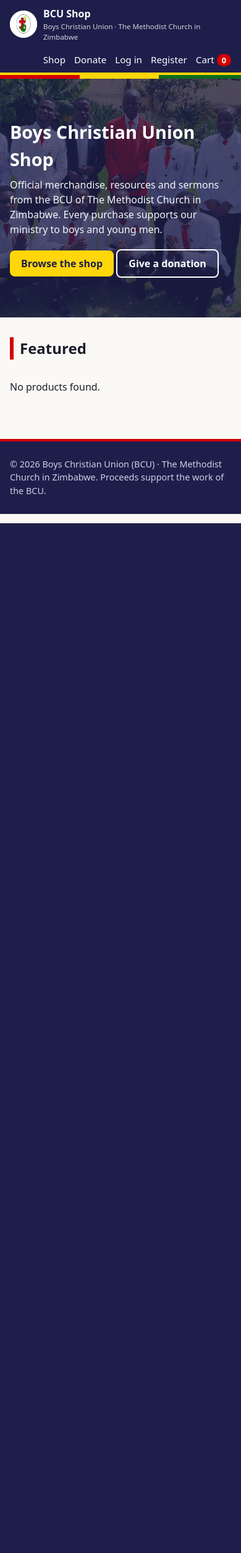
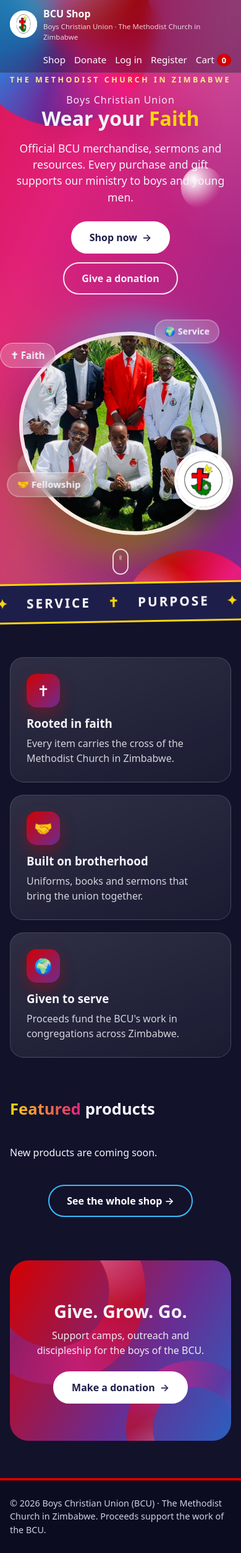
Before and after one commit to SlyJeremiah/BCU, a Django app: template shop/templates/shop/home.html in a window 390 px wide. Shown: the whole page at 62% size. Before the commit the page ends 844 px from the top, so only its background shows below. Run offline with Django 5.2, Linux system fonts and the light colour scheme; the template is opened without the code that fills it, so the values that code supplies are empty; parts of the project's set-up code (start-up, migrations or seed data) failed here and were passed over.

Commit message:
Animated landing page: gradient aurora, 3D rings, parallax, scroll reveals
Co-Authored-By: Claude Sonnet 5.5 <noreply@anthropic.com>

```diff
--- a/shop/templates/shop/base.html
+++ b/shop/templates/shop/base.html
@@ -7,8 +7,9 @@
 <link rel="icon" href="{% static 'img/mcz-logo.jpg' %}">
 <link rel="stylesheet" href="{% static 'css/bcu.css' %}">
 <script src="https://unpkg.com/htmx.org@2.0.4"></script>
+{% block head %}{% endblock %}
 </head>
-<body hx-headers='{"X-CSRFToken": "{{ csrf_token }}"}'>
+<body class="{% block bodyclass %}{% endblock %}" hx-headers='{"X-CSRFToken": "{{ csrf_token }}"}'>
 <header class="site"><div class="wrap">
   <a class="brand" href="{% url 'home' %}"><img src="{% static 'img/mcz-logo.jpg' %}" alt="Methodist Church in Zimbabwe logo">
     <span>{{ SHOP.NAME }}<small>{{ SHOP.ORG }} · {{ SHOP.CHURCH }}</small></span></a>
@@ -34,5 +35,6 @@
 <footer class="site"><div class="wrap">
   © {% now "Y" %} {{ SHOP.ORG }} (BCU) · {{ SHOP.CHURCH }}. Proceeds support the work of the BCU.
 </div></footer>
+<script src="{% static 'js/landing.js' %}" defer></script>
 </body>
 </html>
--- a/shop/templates/shop/home.html
+++ b/shop/templates/shop/home.html
@@ -1,13 +1,80 @@
 {% extends "shop/base.html" %}{% load static %}
-{% block hero %}<section class="hero"><div class="wrap">
-  <h1>{{ SHOP.ORG }} Shop</h1>
-  <p>Official merchandise, resources and sermons from the BCU of {{ SHOP.CHURCH }}. Every purchase supports our ministry to boys and young men.</p>
-  <a class="btn yellow" href="{% url 'product_list' %}">Browse the shop</a>
-  <a class="btn ghost" href="{% url 'donate' %}">Give a donation</a>
-</div></section>{% endblock %}
+{% block head %}<link rel="stylesheet" href="{% static 'css/landing.css' %}">{% endblock %}
+{% block bodyclass %}landing{% endblock %}
+
+{% block hero %}
+<section class="hero2" id="top">
+  <div class="aurora" aria-hidden="true"></div>
+  <div class="ring r1" data-depth="30" aria-hidden="true"></div>
+  <div class="ring r2" data-depth="-20" aria-hidden="true"></div>
+  <div class="ring r3" data-depth="45" aria-hidden="true"></div>
+  <span class="orb o1" data-depth="60" aria-hidden="true"></span>
+  <span class="orb o2" data-depth="-40" aria-hidden="true"></span>
+  <span class="orb o3" data-depth="25" aria-hidden="true"></span>
+
+  <div class="wrap hero2-grid">
+    <div class="hero2-copy">
+      <p class="eyebrow reveal">{{ SHOP.CHURCH }}</p>
+      <h1 class="reveal">
+        <span class="line">{{ SHOP.ORG }}</span>
+        <span class="line big">Wear your <span class="rotator" data-words="Faith|Brotherhood|Service|Purpose"><b>Faith</b></span></span>
+      </h1>
+      <p class="lede reveal">Official BCU merchandise, sermons and resources. Every purchase and gift supports our ministry to boys and young men.</p>
+      <div class="cta reveal">
+        <a class="pill solid" href="{% url 'product_list' %}">Shop now <i>→</i></a>
+        <a class="pill" href="{% url 'donate' %}">Give a donation</a>
+      </div>
+    </div>
+
+    <div class="hero2-art reveal" data-depth="14">
+      <div class="halo" aria-hidden="true"></div>
+      <div class="photo"><img src="{% static 'img/bcu-hero.jpg' %}" alt="Members of the Boys Christian Union in their white blazers"></div>
+      <img class="crest" src="{% static 'img/mcz-logo.jpg' %}" alt="Methodist Church in Zimbabwe crest">
+      <span class="chip c1">✝ Faith</span><span class="chip c2">🤝 Fellowship</span><span class="chip c3">🌍 Service</span>
+    </div>
+  </div>
+  <a class="scroll-cue" href="#featured" aria-label="Scroll to products"><span></span></a>
+</section>
+
+<div class="marquee" aria-hidden="true"><div class="track">
+  {% for i in "1234" %}<span>Faith</span><em>✝</em><span>Brotherhood</span><em>✦</em><span>Service</span><em>✝</em><span>Purpose</span><em>✦</em>{% endfor %}
+</div></div>
+{% endblock %}
+
 {% block content %}
-<h2 class="section">Featured</h2>
-{% include "shop/_products.html" with products=featured %}
-{% if categories %}<h2 class="section">Categories</h2>
-<p>{% for c in categories %}<a class="btn ghost" style="color:var(--navy);margin:0 6px 6px 0" href="{% url 'product_list' %}?category={{ c.slug }}">{{ c.name }}</a>{% endfor %}</p>{% endif %}
+<section class="values">
+  <div class="value reveal" style="--d:0ms"><div class="ico">✝</div><h3>Rooted in faith</h3><p>Every item carries the cross of the Methodist Church in Zimbabwe.</p></div>
+  <div class="value reveal" style="--d:120ms"><div class="ico">🤝</div><h3>Built on brotherhood</h3><p>Uniforms, books and sermons that bring the union together.</p></div>
+  <div class="value reveal" style="--d:240ms"><div class="ico">🌍</div><h3>Given to serve</h3><p>Proceeds fund the BCU's work in congregations across Zimbabwe.</p></div>
+</section>
+
+<h2 class="section2 reveal" id="featured"><span>Featured</span> products</h2>
+<div class="grid fx">
+{% for p in featured %}
+  <article class="card tilt reveal" style="--d:{{ forloop.counter0 }}00ms">
+    <a class="img" href="{{ p.get_absolute_url }}">{% if p.image %}<img src="{{ p.image.url }}" alt="{{ p.name }}" loading="lazy">{% else %}<span class="ph">{% if p.is_digital %}♪{% else %}✝{% endif %}</span>{% endif %}</a>
+    <div class="body">
+      <span class="tag {{ p.kind }}">{{ p.get_kind_display }}</span>
+      <h3><a href="{{ p.get_absolute_url }}">{{ p.name }}</a></h3>
+      <span class="price">{{ SHOP.CURRENCY_SYMBOL }}{{ p.price }}</span>
+      {% if p.in_stock %}
+      <form hx-post="{% url 'cart_add' p.pk %}" hx-target="#cart-badge" hx-swap="innerHTML" method="post" action="{% url 'cart_add' p.pk %}">{% csrf_token %}
+        <button class="pill solid sm" style="width:100%">Add to cart</button> <span id="add-note-{{ p.pk }}"></span></form>
+      {% else %}<em style="color:var(--red)">Out of stock</em>{% endif %}
+    </div>
+  </article>
+{% empty %}<p>New products are coming soon.</p>{% endfor %}
+</div>
+<p class="reveal" style="text-align:center;margin-top:24px"><a class="pill dark" href="{% url 'product_list' %}">See the whole shop →</a></p>
+
+{% if categories %}<div class="cats reveal">{% for c in categories %}<a href="{% url 'product_list' %}?category={{ c.slug }}">{{ c.name }}</a>{% endfor %}</div>{% endif %}
+
+<section class="give reveal">
+  <div class="ring r4" aria-hidden="true"></div><div class="ring r5" aria-hidden="true"></div>
+  <div class="give-in">
+    <h2>Give. Grow. Go.</h2>
+    <p>Support camps, outreach and discipleship for the boys of the BCU.</p>
+    <a class="pill solid" href="{% url 'donate' %}">Make a donation <i>→</i></a>
+  </div>
+</section>
 {% endblock %}
--- /dev/null
+++ b/static/css/landing.css
@@ -0,0 +1,129 @@
+/* Landing page: gradient aurora + animated torus rings, in BCU colours */
+:root{
+  --m1:#d40000; --m2:#e0207a; --m3:#6a2c91; --m4:#1e1e4b; --sky:#38bdf8; --gold:#ffd60a;
+  --ease:cubic-bezier(.2,.8,.2,1);
+}
+body.landing{background:#12122b;color:#f4f4fa;overflow-x:hidden}
+body.landing main{position:relative}
+body.landing a{color:inherit}
+
+/* header floats over the hero as frosted glass */
+body.landing header.site{position:fixed;inset:0 0 auto 0;z-index:50;background:rgba(18,18,43,.35);backdrop-filter:blur(14px);-webkit-backdrop-filter:blur(14px);border-bottom:1px solid rgba(255,255,255,.14)}
+body.landing .cross-bar{display:none}
+body.landing nav.main a:hover{color:var(--gold)}
+
+/* ---------- hero ---------- */
+.hero2{position:relative;min-height:100vh;display:flex;align-items:center;padding:110px 0 90px;overflow:hidden;isolation:isolate}
+.aurora{position:absolute;inset:-20%;z-index:-3;
+  background:linear-gradient(115deg,var(--m1),var(--m2) 28%,var(--m3) 55%,#2b5fbf 78%,var(--sky));
+  background-size:220% 220%;animation:shift 18s ease-in-out infinite alternate}
+.aurora::after{content:"";position:absolute;inset:0;background:radial-gradient(70% 60% at 20% 80%,rgba(255,214,10,.18),transparent 60%),radial-gradient(60% 50% at 85% 15%,rgba(255,255,255,.22),transparent 60%)}
+@keyframes shift{to{background-position:100% 60%}}
+
+.ring{position:absolute;border-radius:50%;z-index:-2;pointer-events:none;
+  background:conic-gradient(from 20deg,var(--m1),var(--m2),var(--m3),#2b8fe0,var(--sky),var(--m2),var(--m1));
+  -webkit-mask:radial-gradient(farthest-side,transparent calc(100% - var(--t,90px)),#000 calc(100% - var(--t,90px) + 1px));
+          mask:radial-gradient(farthest-side,transparent calc(100% - var(--t,90px)),#000 calc(100% - var(--t,90px) + 1px));
+  filter:drop-shadow(0 30px 40px rgba(30,30,75,.45)) saturate(1.1);
+  transform:translate3d(var(--px,0),var(--py,0),0)}
+.ring::after{content:"";position:absolute;inset:0;border-radius:50%;background:radial-gradient(circle at 30% 25%,rgba(255,255,255,.55),transparent 38%);-webkit-mask:inherit;mask:inherit}
+.r1{width:min(78vw,780px);aspect-ratio:1;--t:130px;left:-14%;top:-12%;animation:spin 46s linear infinite,float 9s ease-in-out infinite alternate}
+.r2{width:min(60vw,560px);aspect-ratio:1;--t:100px;right:-10%;bottom:-18%;opacity:.95;animation:spin 60s linear infinite reverse,float 11s ease-in-out infinite alternate-reverse}
+.r3{width:min(26vw,240px);aspect-ratio:1;--t:46px;right:34%;top:12%;opacity:.8;animation:spin 24s linear infinite,float 7s ease-in-out infinite alternate}
+@keyframes spin{to{rotate:360deg}}
+@keyframes float{from{translate:0 -14px}to{translate:0 18px}}
+
+.orb{position:absolute;border-radius:50%;z-index:-1;background:radial-gradient(circle at 30% 30%,#fff,rgba(255,255,255,.1) 60%,transparent 70%);transform:translate3d(var(--px,0),var(--py,0),0);animation:bob 8s ease-in-out infinite alternate}
+.o1{width:90px;height:90px;left:46%;top:18%}.o2{width:46px;height:46px;left:8%;bottom:16%;animation-delay:-3s}.o3{width:64px;height:64px;right:8%;top:30%;animation-delay:-5s}
+@keyframes bob{from{translate:0 0;scale:1}to{translate:0 -26px;scale:1.12}}
+
+.hero2-grid{display:grid;grid-template-columns:1.1fr .9fr;gap:40px;align-items:center;position:relative;width:100%}
+.eyebrow{letter-spacing:.28em;text-transform:uppercase;font-size:.78rem;font-weight:600;color:#ffe98a;margin:0 0 14px}
+.hero2 h1{margin:0 0 18px;line-height:1.02;font-weight:800;font-size:clamp(2rem,5.2vw,4.1rem);text-shadow:0 8px 40px rgba(30,30,75,.4)}
+.hero2 h1 .line{display:block}
+.hero2 h1 .line:first-child{font-size:.5em;font-weight:500;letter-spacing:.06em;opacity:.95;margin-bottom:6px}
+.rotator{display:inline-block;position:relative;color:var(--gold);min-width:3ch}
+.rotator b{display:inline-block;animation:wordIn .6s var(--ease) both}
+.rotator.out b{animation:wordOut .35s ease-in both}
+@keyframes wordIn{from{opacity:0;transform:translateY(.5em) rotateX(-70deg);filter:blur(6px)}to{opacity:1;transform:none;filter:none}}
+@keyframes wordOut{to{opacity:0;transform:translateY(-.5em);filter:blur(6px)}}
+.lede{max-width:520px;font-size:1.1rem;opacity:.95;margin:0 0 26px}
+
+.cta{display:flex;gap:14px;flex-wrap:wrap}
+.pill{display:inline-flex;align-items:center;gap:8px;padding:12px 28px;border-radius:999px;border:2px solid rgba(255,255,255,.9);color:#fff;text-decoration:none;font-weight:600;background:transparent;cursor:pointer;font:inherit;font-weight:600;transition:transform .3s var(--ease),background .3s,color .3s,box-shadow .3s}
+.pill:hover{transform:translateY(-3px);background:rgba(255,255,255,.18);box-shadow:0 12px 30px rgba(0,0,0,.25)}
+.pill.solid{background:#fff;color:var(--m4);border-color:#fff}
+.pill.solid:hover{background:var(--gold);border-color:var(--gold);color:var(--m4)}
+.pill.solid i{font-style:normal;transition:transform .3s var(--ease)} .pill.solid:hover i{transform:translateX(5px)}
+.pill.sm{padding:8px 16px;font-size:.92rem;background:var(--m1);border-color:var(--m1);color:#fff}
+.pill.sm:hover{background:var(--m2);border-color:var(--m2);color:#fff}
+.pill.dark{border-color:var(--sky);color:#fff}.pill.dark:hover{background:var(--sky);color:var(--m4)}
+
+/* hero art */
+.hero2-art{position:relative;justify-self:center;width:min(420px,84vw);aspect-ratio:1;transform:translate3d(var(--px,0),var(--py,0),0)}
+.halo{position:absolute;inset:-9%;border-radius:50%;background:conic-gradient(from 0deg,var(--gold),var(--m2),var(--sky),var(--gold));filter:blur(26px);opacity:.7;animation:spin 14s linear infinite}
+.photo{position:absolute;inset:0;border-radius:42% 58% 55% 45%/50% 42% 58% 50%;overflow:hidden;border:6px solid rgba(255,255,255,.85);box-shadow:0 40px 80px rgba(18,18,43,.5);animation:morph 12s ease-in-out infinite alternate}
+.photo img{width:100%;height:100%;object-fit:cover;transform:scale(1.15);animation:kenburns 20s ease-in-out infinite alternate}
+@keyframes morph{50%{border-radius:55% 45% 42% 58%/45% 58% 42% 55%}to{border-radius:46% 54% 60% 40%/58% 44% 56% 42%}}
+@keyframes kenburns{to{transform:scale(1.3) translate(-3%,-2%)}}
+.crest{position:absolute;width:26%;aspect-ratio:1;object-fit:cover;border-radius:50%;background:#fff;right:-4%;bottom:6%;border:4px solid #fff;box-shadow:0 14px 34px rgba(0,0,0,.35);animation:bob 6s ease-in-out infinite alternate}
+.chip{position:absolute;padding:7px 14px;border-radius:999px;background:rgba(255,255,255,.2);backdrop-filter:blur(10px);border:1px solid rgba(255,255,255,.5);font-size:.85rem;font-weight:600;white-space:nowrap;animation:bob 7s ease-in-out infinite alternate}
+.c1{left:-8%;top:14%}.c2{left:-4%;bottom:12%;animation-delay:-2s}.c3{right:2%;top:-2%;animation-delay:-4s}
+
+.scroll-cue{position:absolute;bottom:26px;left:50%;translate:-50% 0;width:26px;height:42px;border:2px solid rgba(255,255,255,.8);border-radius:20px}
+.scroll-cue span{position:absolute;left:50%;top:8px;width:4px;height:8px;margin-left:-2px;border-radius:2px;background:#fff;animation:wheel 1.6s ease-in-out infinite}
+@keyframes wheel{0%{opacity:0;transform:translateY(0)}30%{opacity:1}100%{opacity:0;transform:translateY(16px)}}
+
+/* ---------- marquee ---------- */
+.marquee{background:var(--m4);border-block:3px solid var(--gold);overflow:hidden;white-space:nowrap;padding:14px 0;transform:rotate(-1deg);margin:-14px -2% 0;position:relative;z-index:2}
+.marquee .track{display:inline-flex;gap:28px;animation:marquee 28s linear infinite;font-weight:800;font-size:1.3rem;letter-spacing:.14em;text-transform:uppercase}
+.marquee em{font-style:normal;color:var(--gold)}
+.marquee span{color:#fff}
+@keyframes marquee{to{transform:translateX(-50%)}}
+
+/* ---------- sections ---------- */
+body.landing main{padding-top:56px}
+.values{display:grid;grid-template-columns:repeat(auto-fit,minmax(240px,1fr));gap:20px}
+.value{padding:26px;border-radius:22px;background:linear-gradient(160deg,rgba(255,255,255,.12),rgba(255,255,255,.04));border:1px solid rgba(255,255,255,.16);backdrop-filter:blur(6px);transition:transform .4s var(--ease),border-color .3s}
+.value:hover{transform:translateY(-8px);border-color:var(--gold)}
+.value .ico{width:54px;height:54px;border-radius:16px;display:grid;place-items:center;font-size:1.5rem;background:linear-gradient(135deg,var(--m1),var(--m3));margin-bottom:12px;box-shadow:0 10px 24px rgba(212,0,0,.35)}
+.value h3{margin:0 0 6px}.value p{margin:0;opacity:.85}
+
+.section2{font-size:clamp(1.6rem,4vw,2.4rem);margin:64px 0 22px;font-weight:800}
+.section2 span{background:linear-gradient(90deg,var(--gold),var(--m2));-webkit-background-clip:text;background-clip:text;color:transparent}
+body.landing .card{background:rgba(255,255,255,.07);border:1px solid rgba(255,255,255,.16);backdrop-filter:blur(8px);transition:transform .25s ease,box-shadow .3s,border-color .3s;transform-style:preserve-3d;will-change:transform}
+body.landing .card:hover{box-shadow:0 26px 50px rgba(0,0,0,.4),0 0 0 1px var(--gold) inset;border-color:var(--gold)}
+body.landing .card .img{background:linear-gradient(135deg,var(--m3),var(--m1));overflow:hidden}
+body.landing .card .img img{transition:transform .6s var(--ease)} body.landing .card:hover .img img{transform:scale(1.08)}
+.ph{font-size:3rem;color:rgba(255,255,255,.6)}
+body.landing .card h3 a{color:#fff}
+body.landing .price{color:var(--gold);font-size:1.1rem}
+body.landing .tag{background:var(--gold)}
+
+.cats{display:flex;gap:10px;flex-wrap:wrap;justify-content:center;margin-top:34px}
+.cats a{padding:8px 20px;border-radius:999px;border:1.5px solid rgba(255,255,255,.4);text-decoration:none;transition:.3s}
+.cats a:hover{background:#fff;color:var(--m4)}
+
+.give{position:relative;overflow:hidden;margin:70px 0 0;border-radius:30px;padding:60px 28px;text-align:center;background:linear-gradient(120deg,var(--m1),var(--m3) 60%,#2b5fbf);isolation:isolate}
+.give h2{font-size:clamp(1.8rem,5vw,3rem);margin:0 0 6px}.give p{margin:0 auto 22px;max-width:480px;opacity:.95}
+.r4{width:300px;aspect-ratio:1;--t:60px;left:-80px;top:-100px;opacity:.55;animation:spin 30s linear infinite}
+.r5{width:220px;aspect-ratio:1;--t:44px;right:-50px;bottom:-90px;opacity:.55;animation:spin 22s linear infinite reverse}
+.give .ring{z-index:-1}
+body.landing footer.site{margin-top:60px;background:#0c0c20}
+
+/* ---------- scroll reveal ---------- */
+.reveal{opacity:0;transform:translateY(34px);filter:blur(4px);transition:opacity .9s var(--ease) var(--d,0ms),transform .9s var(--ease) var(--d,0ms),filter .9s var(--ease) var(--d,0ms)}
+.reveal.in{opacity:1;transform:none;filter:none}
+.hero2 .reveal:nth-child(2){transition-delay:.12s}.hero2 .reveal:nth-child(3){transition-delay:.24s}.hero2 .reveal:nth-child(4){transition-delay:.36s}
+
+@media(max-width:860px){
+  .hero2{padding-top:120px;text-align:center}
+  .hero2-grid{grid-template-columns:1fr}
+  .lede{margin-inline:auto}.cta{justify-content:center}
+  .hero2-art{margin-top:20px}
+  .r3,.o1{display:none}
+}
+@media(prefers-reduced-motion:reduce){
+  *,*::before,*::after{animation:none!important;transition:none!important}
+  .reveal{opacity:1;transform:none;filter:none}
+}
--- /dev/null
+++ b/static/js/landing.js
@@ -0,0 +1,68 @@
+(function () {
+  var reduce = window.matchMedia("(prefers-reduced-motion: reduce)").matches;
+
+  // scroll reveal
+  var els = document.querySelectorAll(".reveal");
+  if ("IntersectionObserver" in window && !reduce) {
+    var io = new IntersectionObserver(function (entries) {
+      entries.forEach(function (e) {
+        if (e.isIntersecting) { e.target.classList.add("in"); io.unobserve(e.target); }
+      });
+    }, { threshold: 0.12 });
+    els.forEach(function (el) { io.observe(el); });
+  } else {
+    els.forEach(function (el) { el.classList.add("in"); });
+  }
+
+  if (reduce || !document.querySelector(".hero2")) return;
+
+  // rotating hero word
+  var rot = document.querySelector(".rotator");
+  if (rot) {
+    var words = rot.dataset.words.split("|"), i = 0;
+    setInterval(function () {
+      rot.classList.add("out");
+      setTimeout(function () {
+        i = (i + 1) % words.length;
+        rot.innerHTML = "<b>" + words[i] + "</b>";
+        rot.classList.remove("out");
+      }, 350);
+    }, 2600);
+  }
+
+  // mouse parallax on [data-depth]
+  var hero = document.querySelector(".hero2");
+  var layers = hero.querySelectorAll("[data-depth]");
+  var tx = 0, ty = 0, cx = 0, cy = 0, raf;
+  hero.addEventListener("mousemove", function (e) {
+    var r = hero.getBoundingClientRect();
+    tx = (e.clientX - r.left) / r.width - 0.5;
+    ty = (e.clientY - r.top) / r.height - 0.5;
+    if (!raf) raf = requestAnimationFrame(tick);
+  });
+  function tick() {
+    cx += (tx - cx) * 0.08; cy += (ty - cy) * 0.08;
+    layers.forEach(function (l) {
+      var d = parseFloat(l.dataset.depth);
+      l.style.setProperty("--px", (cx * d).toFixed(1) + "px");
+      l.style.setProperty("--py", (cy * d).toFixed(1) + "px");
+    });
+    raf = (Math.abs(tx - cx) > 0.001 || Math.abs(ty - cy) > 0.001) ? requestAnimationFrame(tick) : null;
+  }
+
+  // scroll parallax for rings
+  window.addEventListener("scroll", function () {
+    var y = window.scrollY;
+    if (y < window.innerHeight * 1.2) hero.style.setProperty("--sy", y * 0.25 + "px");
+  }, { passive: true });
+
+  // 3D tilt on cards
+  document.querySelectorAll(".tilt").forEach(function (c) {
+    c.addEventListener("mousemove", function (e) {
+      var r = c.getBoundingClientRect();
+      var x = (e.clientX - r.left) / r.width - 0.5, y = (e.clientY - r.top) / r.height - 0.5;
+      c.style.transform = "perspective(800px) rotateX(" + (-y * 8) + "deg) rotateY(" + (x * 10) + "deg) translateY(-6px)";
+    });
+    c.addEventListener("mouseleave", function () { c.style.transform = ""; });
+  });
+})();
```
Also changed, not shown: 4 other files.
